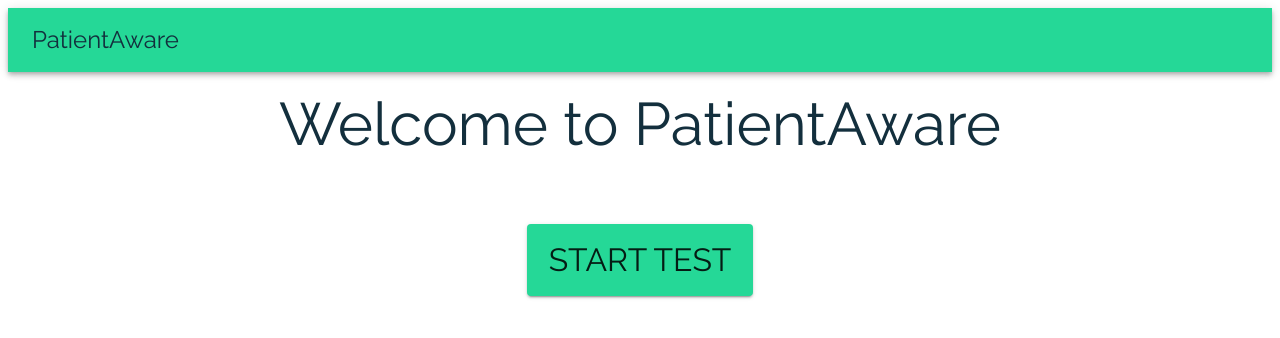
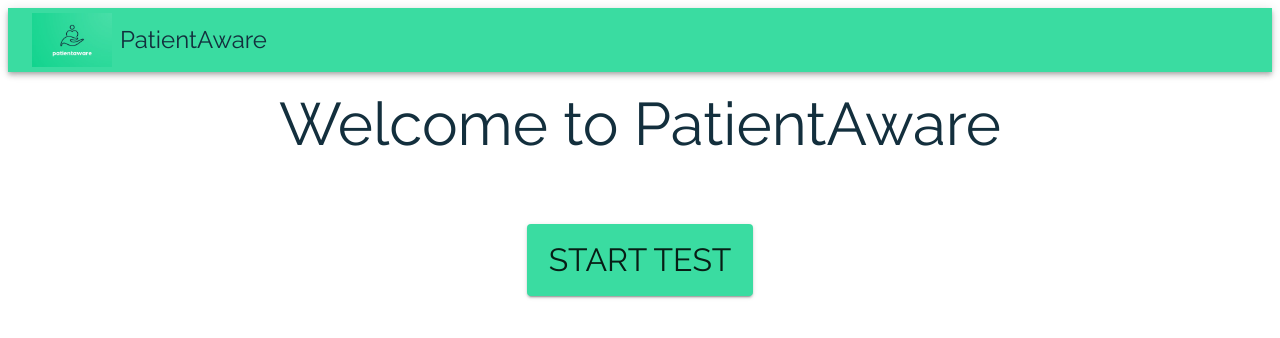
Before and after one commit to Patient-Aware/PatientAware, a React (Create React App) app in the folder client/: page / in a window 1280 px wide. Shown: the top 338 px of the page. Built offline with nearby package versions, Linux system fonts and the light colour scheme.

Commit message:
add logo to app bar

```diff
--- a/client/src/App.jsx
+++ b/client/src/App.jsx
@@ -6,6 +6,8 @@
 import { Outlet } from "react-router-dom"
 import { createTheme, ThemeProvider } from "@mui/material"
 import "@fontsource/raleway"
+import logo from './assets/patientaware_logo124_83.png'
+
 
 function App() {
 
@@ -14,7 +16,7 @@
     palette: {
       type: 'light',
       primary: {
-        main: '#25d897',
+        main: '#3ADCA1',
       },
       secondary: {
         main: '#1b3840',
@@ -35,7 +37,9 @@
         <ThemeProvider theme={patientAwareTheme}>
           <AppBar position='static'>
               <Toolbar>
-                  <Typography variant='h5' component="div" color="text.primary">
+
+                  <img src={logo} style={{ width: '80px' }}></img>
+                  <Typography variant='h5' component="div" color="text.primary" sx={{ ml: 1 }}>
                       PatientAware
                   </Typography>
               </Toolbar>
```
Also changed, not shown: client/src/assets/patientaware_logo124_83.png (added).
